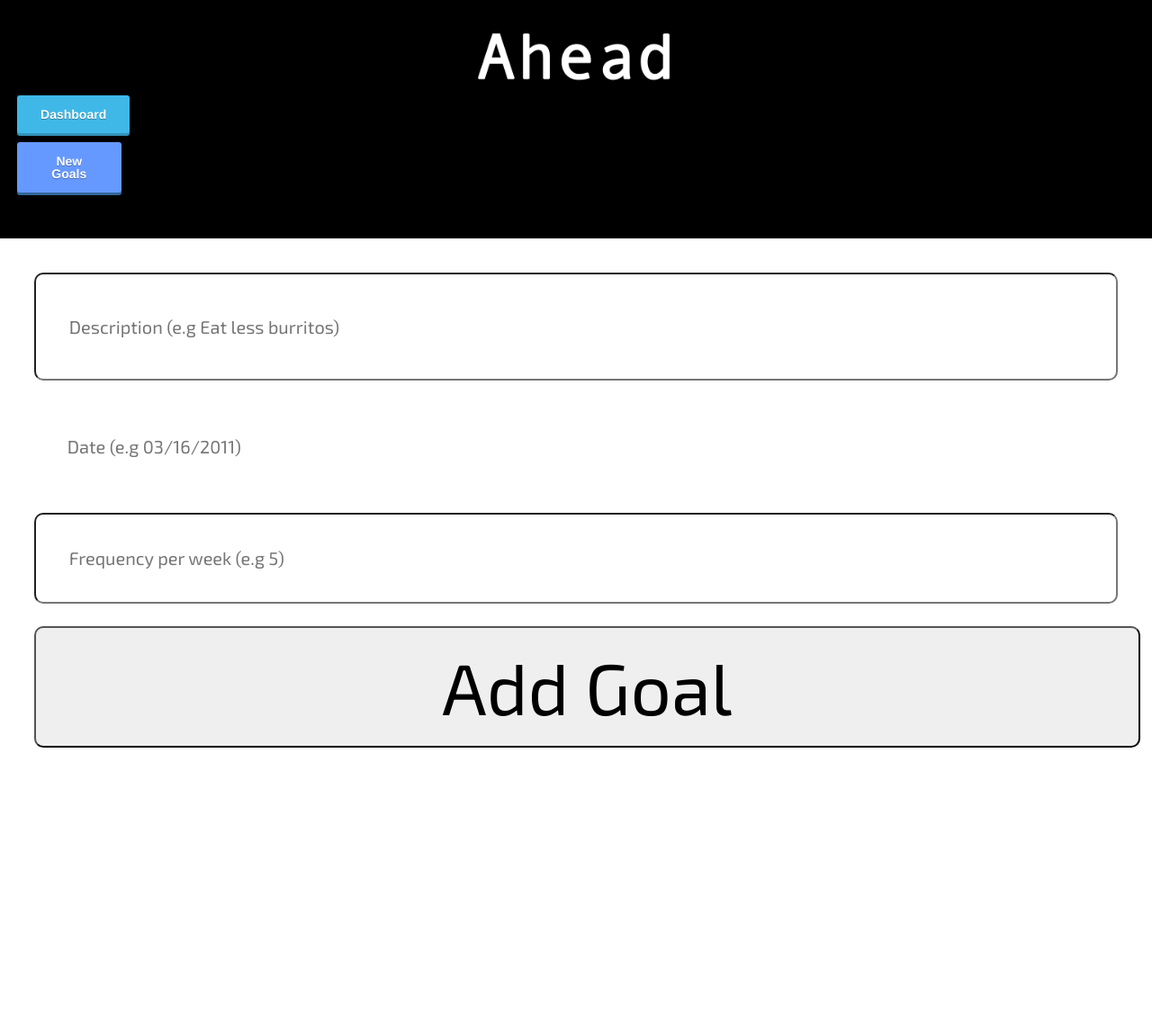
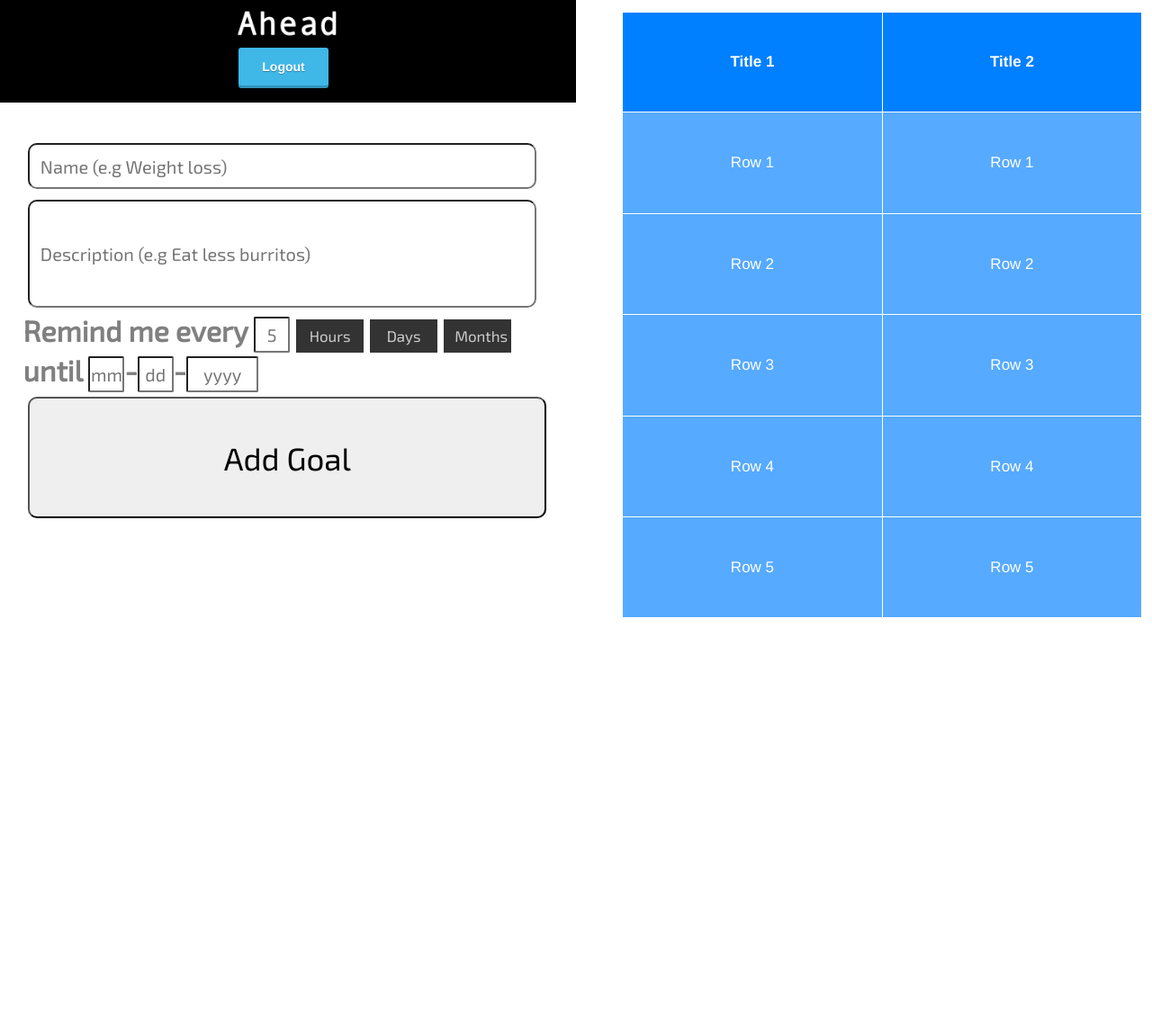
Before and after one commit to aakashadesara/Ahead---Goal-Management, a PHP site: page /main.html in a window 1280 px wide. Shown: the whole page at 90% size. Before the commit the page ends 831 px from the top, so only its background shows below. Run offline with PHP 8.4, Linux system fonts and the light colour scheme.

Commit message:
Commit 7

```diff
--- a/main.html
+++ b/main.html
@@ -15,20 +15,106 @@
 		<h1> <img class = "logo" src="logo.png"> </h1>
 
 		<div class="whiteHeader">
-	        <a href="#Bio" class="demo-pricing demo-pricing-1">Dashboard</a>
-	        <a href="#porfolio" class="demo-pricing demo-pricing-4">New Goals </a>
-
-      </div>
+	        <a href="#Bio" class="demo-pricing demo-pricing-1">Logout</a>
+     	</div>
 	</div>
 
 
 	<div class = "form">
+		<input type="text" name="fname" class = "date" placeholder = "Name (e.g Weight loss)"> <br>
+		<input type="text" name="fname" class = "description" placeholder = "Description (e.g Eat less burritos)"> <br>
 
-		<input type="text" name="fname" class = "description" placeholder = "Description (e.g Eat less burritos)"> <br>
-		<input type="text" name="fname" class = "error" placeholder = "Date (e.g 03/16/2011)"> <br>
-		<input type="text" name="fname" class = "frequency" placeholder = "Frequency per week (e.g 5)"> <br>
+		<h1 class="grey"> Remind me every <input type="text" name="smallBox" class = "smallBox" placeholder = "5">
+
+
+            <div id='cssmenu'>
+                <ul>
+                   <li class='active'><a href='index.html'><span>Hours</span></a></li>
+                </ul>
+            </div>
+            <div id='cssmenu'>
+                <ul>
+                   <li class='active'><a href='index.html'><span>Days</span></a></li>
+                </ul>
+            </div>
+            <div id='cssmenu'>
+                <ul>
+                   <li class='active'><a href='index.html'><span>Months</span></a></li>
+                </ul>
+            </div>
+
+
+            <br>
+
+            until <input type="text" name="smallBox" class = "smallBox" placeholder = "mm">-<input type="text" name="smallBox" class = "smallBox" placeholder = "dd">-<input type="text" name="smallBox" class = "medBox" placeholder = "yyyy">
 
 		<button class = "goal"> Add Goal </button>
+
+	</div>
+
+	<div class="taskList">
+
+		<div class="tasks" >
+                <table >
+                    <tr>
+                        <td>
+                            Title 1
+                        </td>
+                        <td >
+                            Title 2
+                        </td>
+
+                    </tr>
+                    <tr>
+                        <td >
+                            Row 1
+                        </td>
+                        <td>
+                            Row 1
+                        </td>
+
+                    </tr>
+                    <tr>
+                        <td >
+                            Row 2
+                        </td>
+                        <td>
+                            Row 2
+                        </td>
+
+                    </tr>
+
+                    <tr>
+                        <td >
+                            Row 3
+                        </td>
+                        <td>
+                            Row 3
+                        </td>
+
+                    </tr>
+
+                    <tr>
+                        <td >
+                            Row 4
+                        </td>
+                        <td>
+                            Row 4
+                        </td>
+
+                    </tr>
+
+                    <tr>
+                        <td >
+                            Row 5
+                        </td>
+                        <td>
+                            Row 5
+                        </td>
+
+                    </tr>
+                </table>
+            </div>
 
 	</div>
 
--- a/style.css
+++ b/style.css
@@ -2,17 +2,47 @@
 	margin: 0px;
 	padding: 0px;
 	font-family: 'Exo 2', sans-serif;
+	outline: none;
 }
 
 .form {
-
-	margin: 0%;
+	margin-top: 10%;
 	padding: 2%;
+	float: left;
+	width: 45%;
 
 }
 
+.grey {
+	color: gray;
+}
+
+.smallBox {
+	width: 40px;
+	height: 40px;
+	text-align: center;
+	border-radius: 2px;
+	font-size: 20px;
+	color: black;
+}
+
+.medBox {
+	width: 80px;
+	height: 40px;
+	text-align: center;
+	border-radius: 2px;
+	font-size: 20px;
+	color: black;
+}
+
+.taskList {
+	float: right;
+	width: 45%;
+	margin: 1%;
+	height: 140%;
+}
+
 .whiteHeader {
-	max-width: 10%;
 	float: center;
 	background-color: rgba(0, 0, 0, 0.4);
 	padding-right: 0.5%;
@@ -36,7 +66,7 @@
 	height: 135px;
 	border-radius: 10px;
 	text-align: center;
-	font-size: 40px;
+	font-size: 30px;
 
 }
 
@@ -47,7 +77,7 @@
 	height: 135px;
 	border-radius: 10px;
 	text-align: center;
-	font-size: 80px;
+	font-size: 35px;
 
 }
 
@@ -58,7 +88,7 @@
 	height: 135px;
 	border-radius: 10px;
 	text-align: center;
-	font-size: 40px;
+	font-size: 30px;
 	float: right;
 }
 
@@ -72,11 +102,12 @@
 }
 
 .header{
-
+	width: 50%;
+	position: absolute;
 	text-align: center;
 	background-color: black;
 	color: white;
-	padding: 1%;
+	padding: 0.0%;
 }
 
 body, html {
@@ -104,7 +135,7 @@ body, html {
 	min-height: 15%;
 	border-radius: 10px;
 	font-size: 20px;
-	padding: 3%;
+	padding: 2%;
 
 }
 
@@ -115,7 +146,7 @@ body, html {
 	min-height: 4%;
 	border-radius: 10px;
 	font-size: 20px;
-	padding: 3%;
+	padding: 2%;
 }
 
 .frequency {
@@ -125,20 +156,20 @@ body, html {
 	min-height: 4%;
 	border-radius: 10px;
 	font-size: 20px;
-	padding: 3%;
+	padding: 2%;
 }
 
 
 .error {
 
-	border: 2px;
-	border-color: rgba(255, 0, 0, 1);
+	border:3px solid red;
 	margin: 1%;
 	min-width: 98%;
 	min-height: 4%;
 	border-radius: 10px;
 	font-size: 20px;
 	padding: 3%;
+	box-shadow: 0 0 20px rgba(250,0,0,.8);
 
 }
 
@@ -268,3 +299,149 @@ body, html {
 	width: auto;
 	height: 60px;
 }
+
+/* ------------- Table --------- */
+.tasks {
+	margin:0px;padding:0px;
+	width:100%;
+	border:1px solid #ffffff;
+	position: relative;
+
+	-moz-border-radius-bottomleft:0px;
+	-webkit-border-bottom-left-radius:0px;
+	border-bottom-left-radius:0px;
+
+	-moz-border-radius-bottomright:0px;
+	-webkit-border-bottom-right-radius:0px;
+	border-bottom-right-radius:0px;
+
+	-moz-border-radius-topright:0px;
+	-webkit-border-top-right-radius:0px;
+	border-top-right-radius:0px;
+
+	-moz-border-radius-topleft:0px;
+	-webkit-border-top-left-radius:0px;
+	border-top-left-radius:0px;
+
+}.tasks table{
+    border-collapse: collapse;
+        border-spacing: 0;
+	width:100%;
+	height:60%;
+	margin:0px;padding:0px;
+}.tasks tr:last-child td:last-child {
+	-moz-border-radius-bottomright:0px;
+	-webkit-border-bottom-right-radius:0px;
+	border-bottom-right-radius:0px;
+}
+.tasks table tr:first-child td:first-child {
+	-moz-border-radius-topleft:0px;
+	-webkit-border-top-left-radius:0px;
+	border-top-left-radius:0px;
+}
+.tasks table tr:first-child td:last-child {
+	-moz-border-radius-topright:0px;
+	-webkit-border-top-right-radius:0px;
+	border-top-right-radius:0px;
+}.tasks tr:last-child td:first-child{
+	-moz-border-radius-bottomleft:0px;
+	-webkit-border-bottom-left-radius:0px;
+	border-bottom-left-radius:0px;
+}.tasks tr:hover td{
+	background-color:#7399A6;
+	color:black;
+
+
+}
+.tasks td{
+	vertical-align:middle;
+
+	background-color:#56aaff;
+
+	border:1px solid #ffffff;
+	border-width:0px 1px 1px 0px;
+	text-align:center;
+	padding:7px;
+	font-size:17px;
+	font-family:Helvetica;
+	font-weight:normal;
+	color:#ffffff;
+}.tasks tr:last-child td{
+	border-width:0px 1px 0px 0px;
+}.tasks tr td:last-child{
+	border-width:0px 0px 1px 0px;
+}.tasks tr:last-child td:last-child{
+	border-width:0px 0px 0px 0px;
+}
+.tasks tr:first-child td{
+		background:-o-linear-gradient(bottom, #007fff 5%, #007fff 100%);	background:-webkit-gradient( linear, left top, left bottom, color-stop(0.05, #007fff), color-stop(1, #007fff) );
+	background:-moz-linear-gradient( center top, #007fff 5%, #007fff 100% );
+	filter:progid:DXImageTransform.Microsoft.gradient(startColorstr="#007fff", endColorstr="#007fff");	background: -o-linear-gradient(top,#007fff,007fff);
+
+	background-color:#007fff;
+	border:0px solid #ffffff;
+	text-align:center;
+	border-width:0px 0px 1px 1px;
+	font-size:17px;
+	font-family:Helvetica;
+	font-weight:bold;
+	color:#ffffff;
+}
+.tasks tr:first-child:hover td{
+	background:-o-linear-gradient(bottom, #007fff 5%, #007fff 100%);	background:-webkit-gradient( linear, left top, left bottom, color-stop(0.05, #007fff), color-stop(1, #007fff) );
+	background:-moz-linear-gradient( center top, #007fff 5%, #007fff 100% );
+	filter:progid:DXImageTransform.Microsoft.gradient(startColorstr="#007fff", endColorstr="#007fff");	background: -o-linear-gradient(top,#007fff,007fff);
+
+	background-color:#007fff;
+}
+.tasks tr:first-child td:first-child{
+	border-width:0px 0px 1px 0px;
+}
+.tasks tr:first-child td:last-child{
+	border-width:0px 0px 1px 1px;
+}
+
+/* ------- Dropdown ------- */
+#cssmenu {
+  background: #333;
+  margin: 0;
+  padding: 0;
+  width: 13%;
+  display: inline-block;
+  margin: 0px;
+  font-size: 25px;
+  text-align: center;
+}
+#cssmenu li {
+  font: 67.5% 'Lucida Sans Unicode', 'Bitstream Vera Sans', 'Trebuchet Unicode MS', 'Lucida Grande', Verdana, Helvetica, sans-serif;
+  margin: 0;
+  padding: 0;
+  list-style: none;
+  margin: 0px;
+}
+
+#cssmenu a {
+  background: #333;
+  border-bottom: 1px solid #393939;
+  color: #ccc;
+  display: block;
+  margin: 0;
+  padding: 8px 12px;
+  text-decoration: none;
+  font-weight: normal;
+  margin: 0px;
+}
+#cssmenu a:hover {
+  background: #2580a2 url('hover.gif') left center no-repeat;
+  color: #fff;
+  padding-bottom: 8px;
+  margin: 0px;
+}
+
+#cssmenu a:active {
+	background: red;
+}
+
+#cssmenu a:focus {
+	background: red;
+}
```
Also changed, not shown: index.html (+6 -1 lines), bg.png (added).
